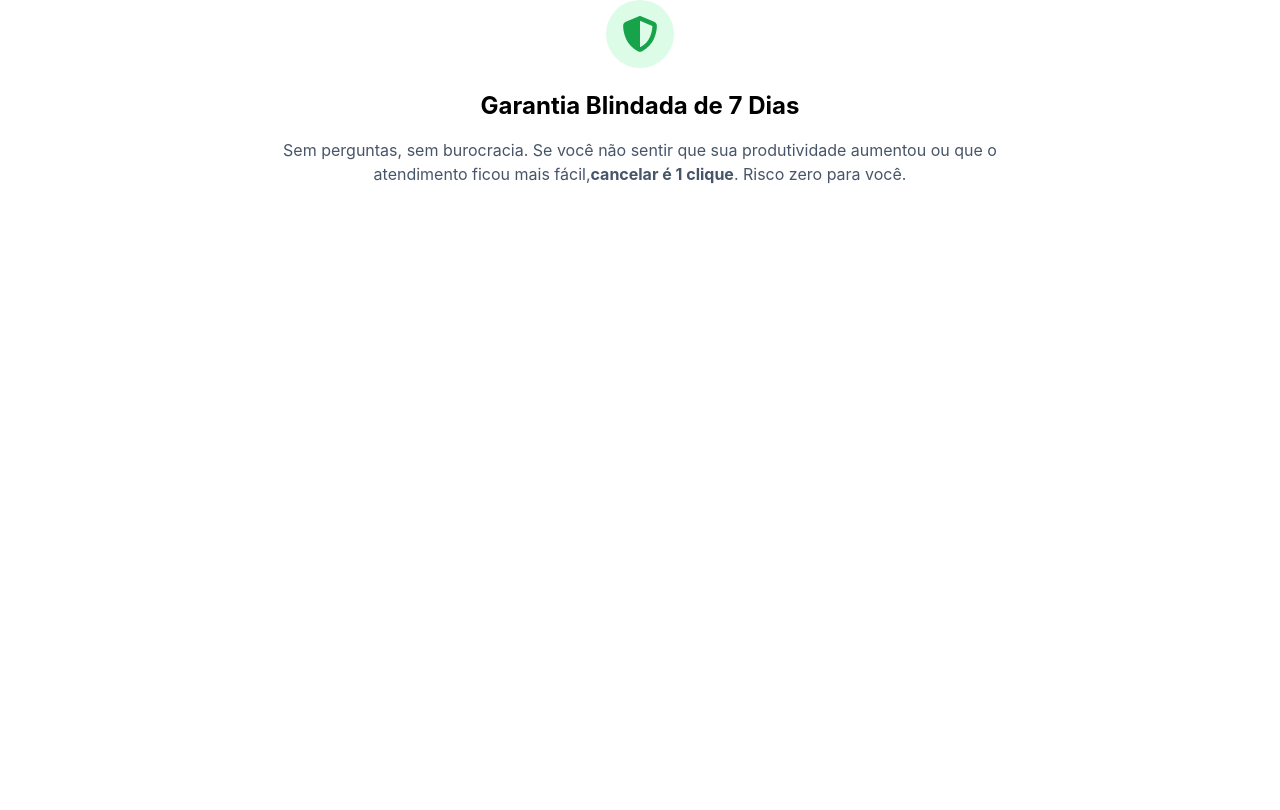
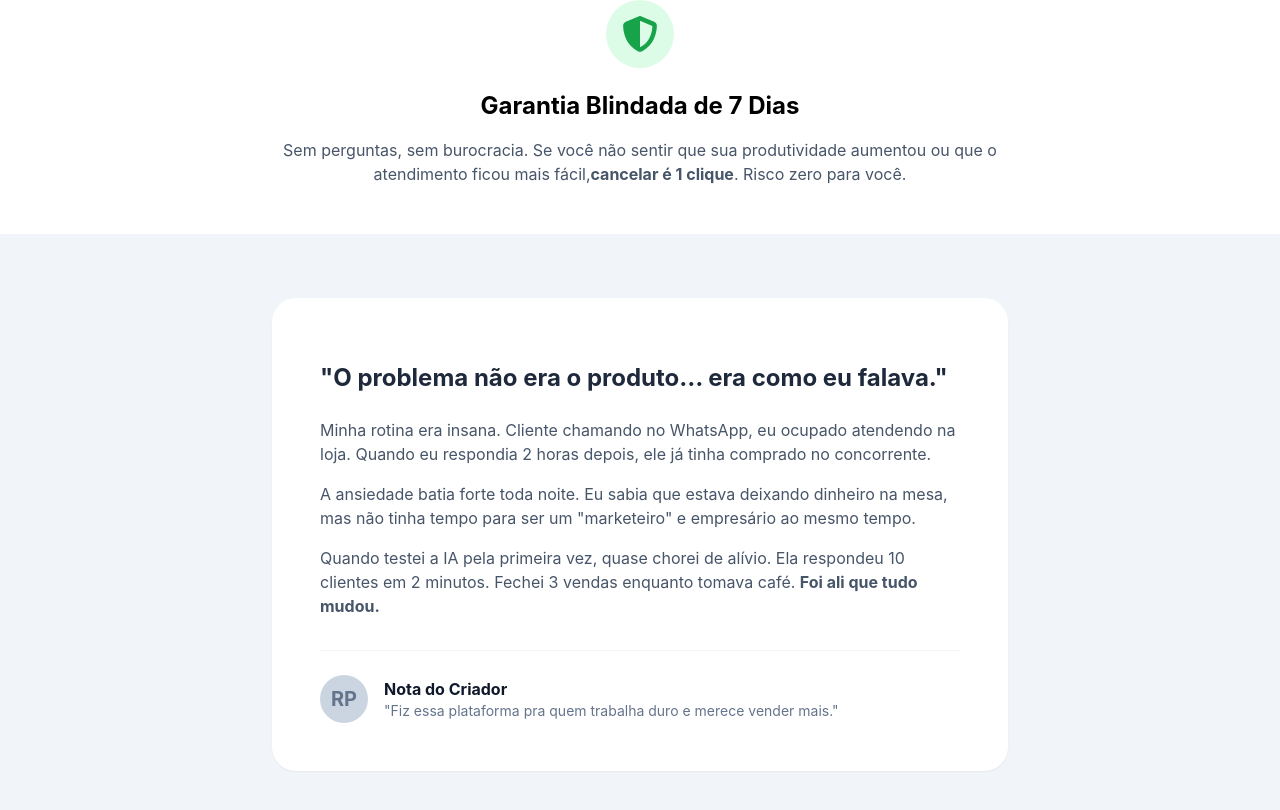
Before and after one commit to codari-software/ai-saller-booster-landingpage, a React (Vite) app: page / in a window 1280 px wide. Shown: the part 5849-6659 px from the top of the page. Before the commit the page ends 6083 px from the top, so only its background shows below. Built offline with nearby package versions, Linux system fonts and the light colour scheme.

Commit message:
History Section

```diff
--- a/src/App.tsx
+++ b/src/App.tsx
@@ -4,6 +4,7 @@ import CooldownSection from "./sections/CooldownSection.js";
 import FeaturesSection from "./sections/FeaturesSection.js";
 import GarantiaSection from "./sections/GarantiaSection.js";
 import HeroSection from "./sections/HeroSection.js";
+import HistorySection from "./sections/HistorySection.js";
 import PlansSection from "./sections/PlansSection.js";
 import ProblemSection from "./sections/ProblemSection.js";
 import PromiseSection from "./sections/PromiseSetion.js";
@@ -28,6 +29,7 @@ export function App() {
       <PlansSection />
       <CooldownSection />
       <GarantiaSection />
+      <HistorySection />
     </div>
   );
 }
--- a/src/main.tsx
+++ b/src/main.tsx
@@ -2,6 +2,7 @@ import React from 'react'
 import ReactDOM from 'react-dom/client'
 import { App } from './App.js'
 import './index.css'
+import './styles/global.css'
 
 ReactDOM.createRoot(document.getElementById('root')!).render(
   <React.StrictMode>
--- /dev/null
+++ b/src/sections/HistorySection.tsx
@@ -0,0 +1,45 @@
+const HistorySection = () => {
+  return (
+    <section className="py-16 bg-slate-100">
+      <div className="max-w-3xl mx-auto px-4">
+        <div className="bg-white p-8 md:p-12 rounded-3xl shadow-sm">
+          <i className="fa-solid fa-quote-left text-4xl text-slate-200 mb-4 block"></i>
+          <h3 className="text-2xl font-bold text-slate-800 mb-6">
+            "O problema não era o produto… era como eu falava."
+          </h3>
+          <div className="prose text-slate-600 mb-8">
+            <p className="mb-4">
+              Minha rotina era insana. Cliente chamando no WhatsApp, eu ocupado
+              atendendo na loja. Quando eu respondia 2 horas depois, ele já
+              tinha comprado no concorrente.
+            </p>
+            <p className="mb-4">
+              A ansiedade batia forte toda noite. Eu sabia que estava deixando
+              dinheiro na mesa, mas não tinha tempo para ser um "marketeiro" e
+              empresário ao mesmo tempo.
+            </p>
+            <p>
+              Quando testei a IA pela primeira vez, quase chorei de alívio. Ela
+              respondeu 10 clientes em 2 minutos. Fechei 3 vendas enquanto
+              tomava café. <strong>Foi ali que tudo mudou.</strong>
+            </p>
+          </div>
+          <div className="flex items-center gap-4 pt-6 border-t border-slate-100">
+            <div className="w-12 h-12 bg-slate-300 rounded-full flex items-center justify-center text-xl font-bold text-slate-500">
+              RP
+            </div>
+            <div>
+              <div className="font-bold text-slate-900">Nota do Criador</div>
+              <div className="text-sm text-slate-500">
+                "Fiz essa plataforma pra quem trabalha duro e merece vender
+                mais."
+              </div>
+            </div>
+          </div>
+        </div>
+      </div>
+    </section>
+  );
+};
+
+export default HistorySection;
--- /dev/null
+++ b/src/styles/global.css
@@ -0,0 +1,3 @@
+* {
+    scroll-behavior: smooth;
+}
```
